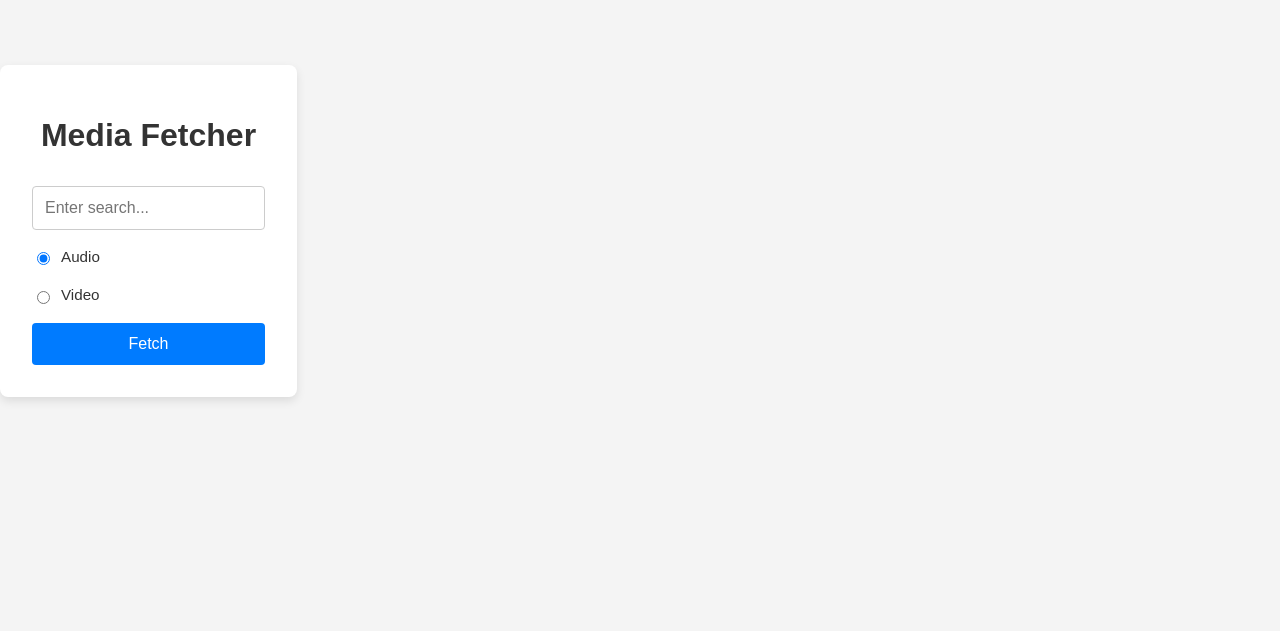
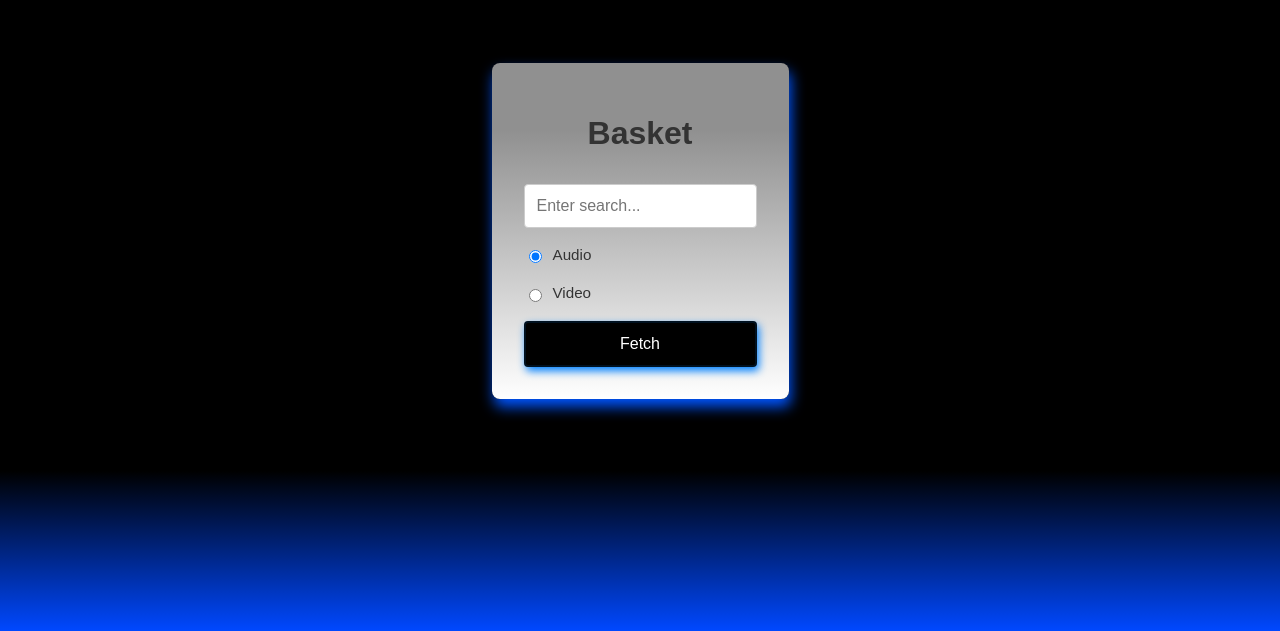
Before and after one commit to hanzel-sc/Rivulet-of-Dissonance, a React (Vite) app in the folder client/: page / in a window 1280 px wide. Shown: the part 169-800 px from the top of the page. Built offline with nearby package versions, Linux system fonts and the light colour scheme.

Commit message:
Commit #2: Improved UI

```diff
--- a/client/src/App.css
+++ b/client/src/App.css
@@ -1,18 +1,24 @@
 body {
   font-family: Arial, sans-serif;
-  background-color: #f4f4f4;
   color: #333;
   margin: 0;
   padding: 0;
+  height: 100vh;
+  width: 100%;
+  background: linear-gradient(to bottom, black 80% , rgb(0, 72, 255));
+  display: flex;
+  justify-content: center;
+  align-items: center;
 }
 
 .container {
   max-width: 700px;
   margin: 2rem auto;
   padding: 2rem;
-  background: white;
+  background: linear-gradient(to bottom, rgb(144, 144, 144) 20%, white);
   border-radius: 8px;
-  box-shadow: 0 4px 10px rgba(0, 0, 0, 0.1);
+  box-shadow: 2px 8px 14px rgb(0, 85, 255);
+
 }
 
 h1 {
@@ -42,10 +48,11 @@ label {
 }
 
 button {
-  background-color: #007bff;
+  background-color: #000000;
   color: white;
   padding: 0.75rem;
-  border: none;
+  border: 2px solid rgb(0, 17, 32);
+  box-shadow: 2px 4px 8px rgb(0, 128, 255);
   border-radius: 4px;
   font-size: 1rem;
   cursor: pointer;
@@ -53,6 +60,7 @@ button {
 
 button:hover {
   background-color: #0056b3;
+  color: white;
 }
 
 audio, iframe {
--- a/client/src/App.jsx
+++ b/client/src/App.jsx
@@ -8,7 +8,7 @@ function App() {
 
   return (
     <div className="container">
-      <h1>Media Fetcher</h1>
+      <h1>Basket</h1>
       <Form setMedia={setMedia} />
       {media?.type === "audio" && <Player url={media.url} />}
       {media?.type === "video" && <VideoEmbed url={media.embed_url} />}
```
